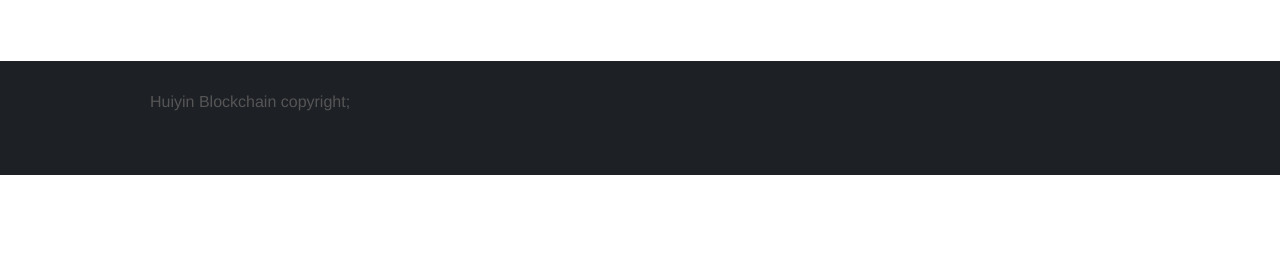
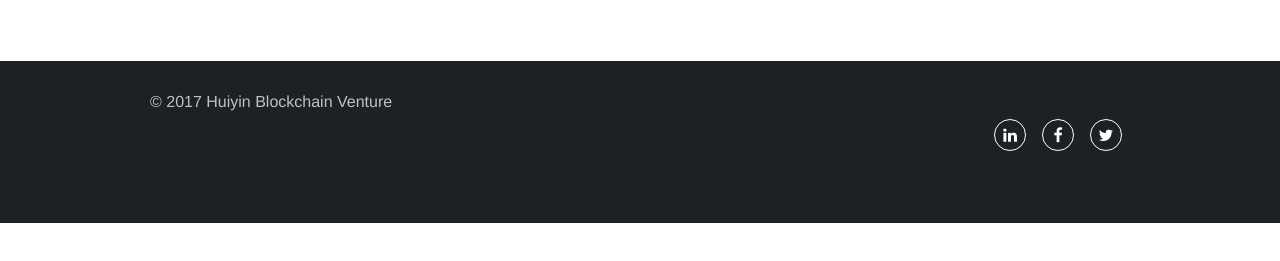
Before and after one commit to luj1985/lama, a React app: page /team/Amy_Zhu in a window 1280 px wide. Shown: the part 501-762 px from the top of the page. Built offline with nearby package versions, Linux system fonts and the light colour scheme.

Commit message:
add footer

```diff
--- a/cfg/defaults.js
+++ b/cfg/defaults.js
@@ -46,6 +46,12 @@ function getDefaultModules() {
       test: /\.(woff|woff2|eot|ttf|svg)$/,
       exclude: /node_modules/,
       loader: 'url-loader?limit=1024&name=fonts/[name].[ext]'
+    }, {
+      test: /\.woff(2)?(\?v=[0-9]\.[0-9]\.[0-9])?$/,
+      loader: 'url-loader?limit=10000&mimetype=application/font-woff'
+    }, {
+      test: /\.(ttf|eot|svg)(\?v=[0-9]\.[0-9]\.[0-9])?$/,
+      loader: 'file-loader'
     }]
   };
 }
--- a/package.json
+++ b/package.json
@@ -66,6 +66,7 @@
   },
   "dependencies": {
     "core-js": "^2.0.0",
+    "font-awesome": "^4.7.0",
     "lodash": "^4.17.4",
     "react": "^15.4.2",
     "react-addons-css-transition-group": "^15.4.2",
--- a/src/components/home/Footer.js
+++ b/src/components/home/Footer.js
@@ -7,7 +7,14 @@ class Footer extends React.Component {
     return (
       <footer id="footer">
         <div className="content">
-          Huiyin Blockchain copyright;
+          <span>© 2017 Huiyin Blockchain Venture</span>
+
+          <div className="social-media">
+            <a href="#"><i className="fa fa-linkedin" aria-hidden="true"></i></a>
+            <a href="#"><i className="fa fa-facebook" aria-hidden="true"></i></a>
+            <a href="#"><i className="fa fa-twitter" aria-hidden="true"></i></a>
+
+          </div>
         </div>
       </footer>
     )
--- a/src/components/home/Footer.scss
+++ b/src/components/home/Footer.scss
@@ -1,3 +1,26 @@
 #footer {
   background-color: #1d2025;
+  color: rgba(255, 255, 255, 0.72);
+  position: relative;
+
+
+  a {
+    color: white;
+    text-decoration: none;
+    margin: 0.5rem;
+    border: 1px solid white;
+    border-radius: 50%;
+    display: inline-block;
+    width: 30px;
+    height: 30px;
+    display: flex;
+    align-items: center;
+    justify-content: center;
+  }
 }
+.social-media {
+  display: flex;
+  flex-direction: row;
+  align-items: flex-end;
+  justify-content: flex-end;
+}
--- a/src/index.js
+++ b/src/index.js
@@ -1,4 +1,9 @@
 // @flow
+
+
+
+
+require('font-awesome/scss/font-awesome.scss');
 
 import React from 'react';
 import Home from './components/Home';
```
